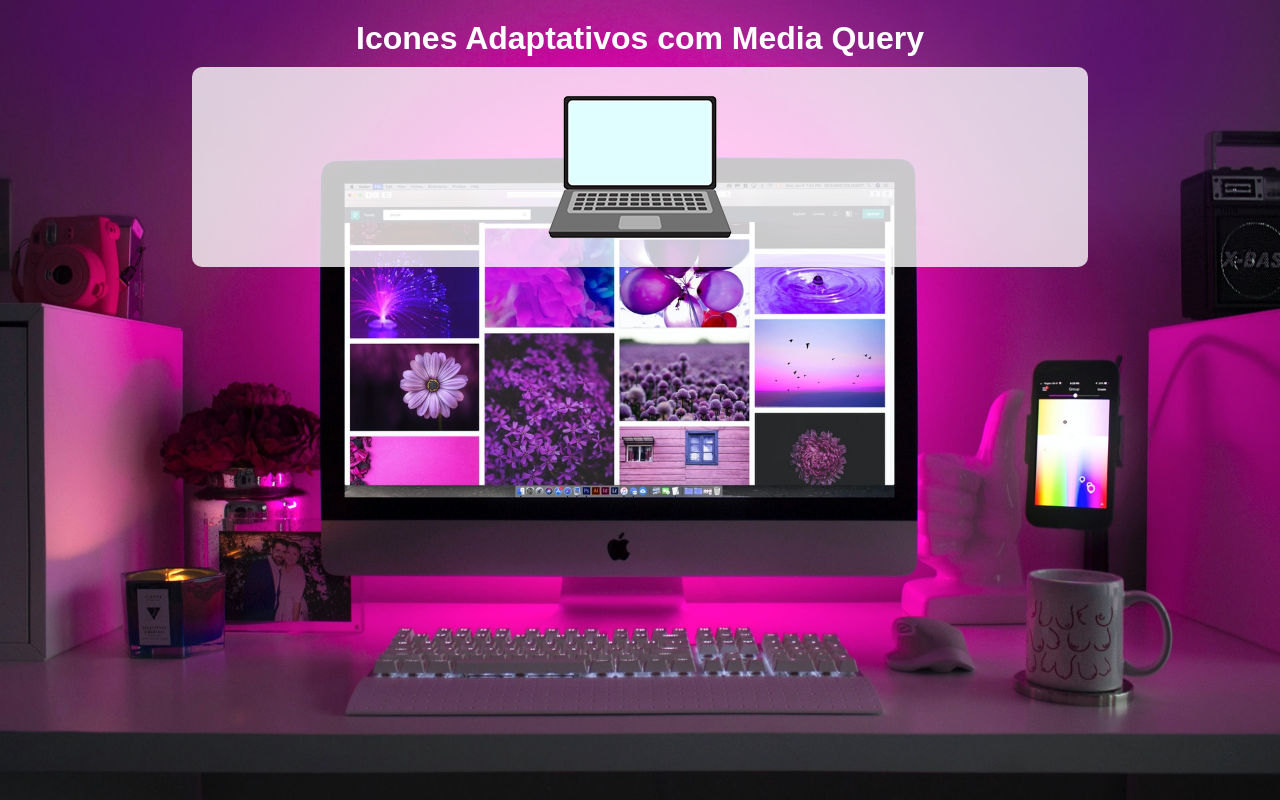
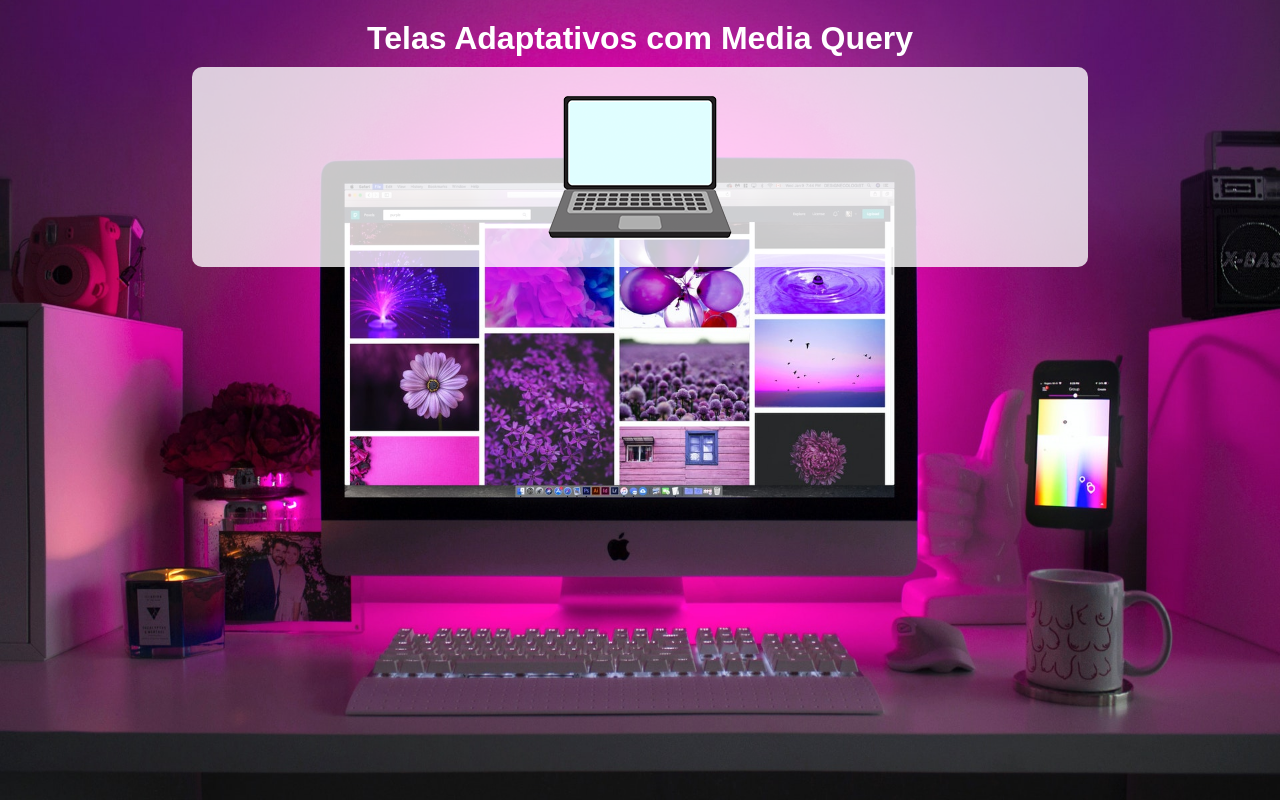
Before and after one commit to danielsilvestre2/Ex-Media-Query, a plain HTML site: page index.html in a window 1280 px wide. Drawn offline with Linux system fonts and the light colour scheme.

Commit message:
Change h1 title

```diff
--- a/index.html
+++ b/index.html
@@ -10,7 +10,7 @@
 </head>
 <body>
   <header>
-    <h1>Icones Adaptativos com Media Query</h1>
+    <h1>Telas Adaptativos com Media Query</h1>
   </header>
   <main>
     <img id="phone" src="imagens/icon-phone.png" alt="icone celular">
```
